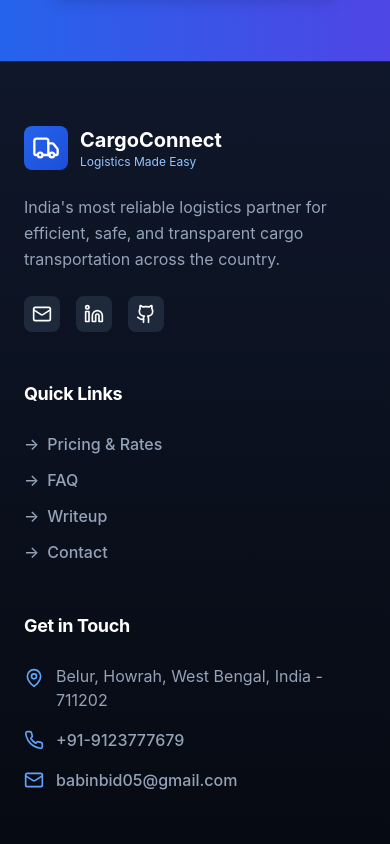
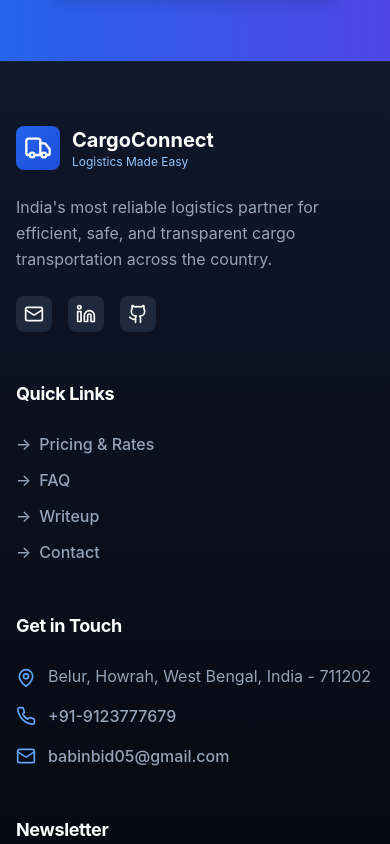
Before and after one commit to KGFCH2/CargoConnect, a React (Vite) app: page / in a window 390 px wide. Shown: the part 6940-7784 px from the top of the page. Built offline with nearby package versions, Linux system fonts and the light colour scheme.

Commit message:
Make Mobile Responsive

```diff
--- a/src/components/Footer.tsx
+++ b/src/components/Footer.tsx
@@ -56,7 +56,7 @@
   };
   return (
     <footer className="bg-gradient-to-b from-slate-900 dark:from-slate-950 to-black dark:to-black text-white pt-16 pb-8 border-t border-slate-800 dark:border-slate-900 transition-colors duration-300">
-      <div className="container mx-auto px-6">
+      <div className="container mx-auto px-4 sm:px-6">
         <div className="grid grid-cols-1 md:grid-cols-2 lg:grid-cols-4 gap-12 mb-12">
           {/* Company Info */}
           <div className="group">
```
